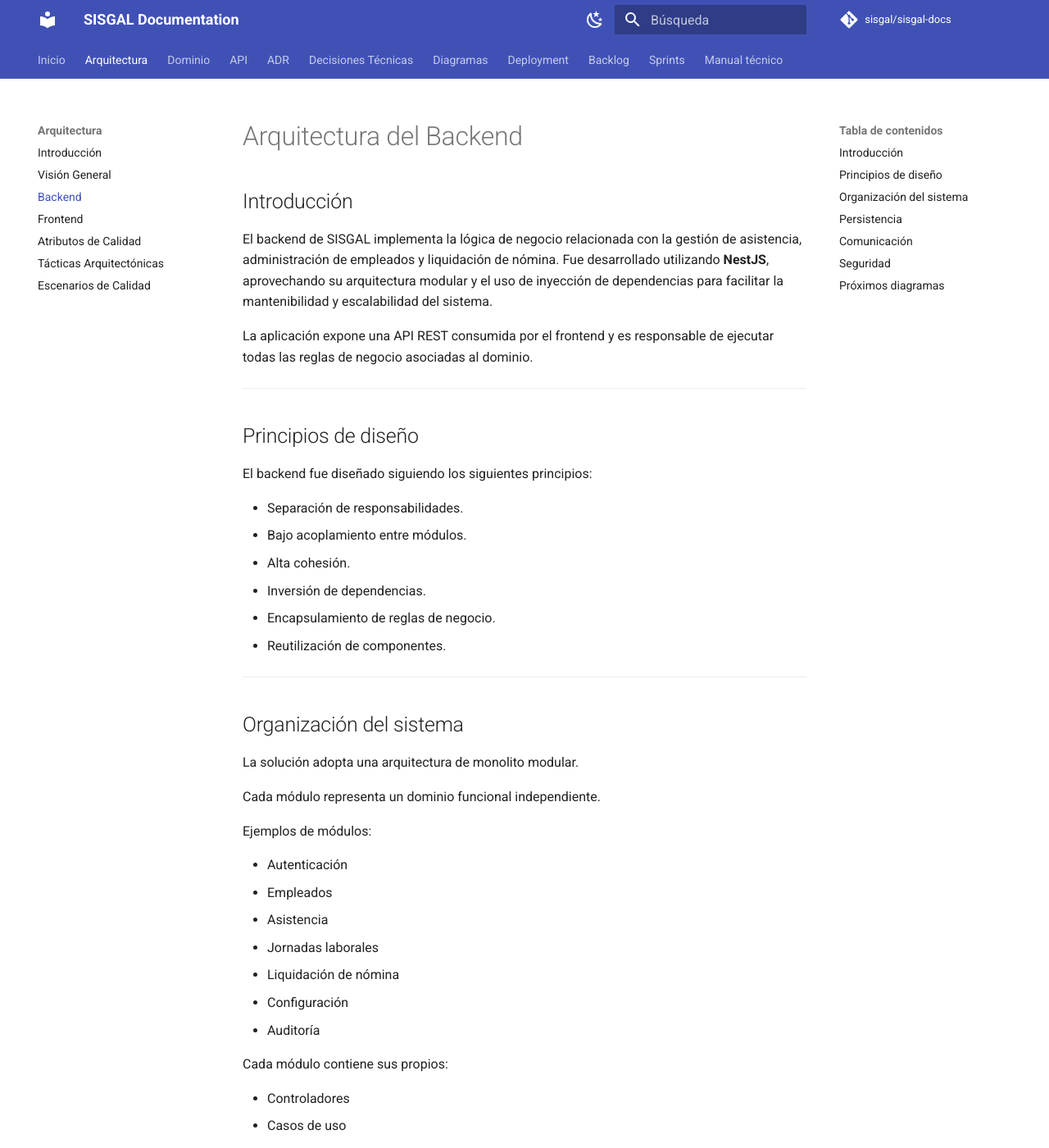
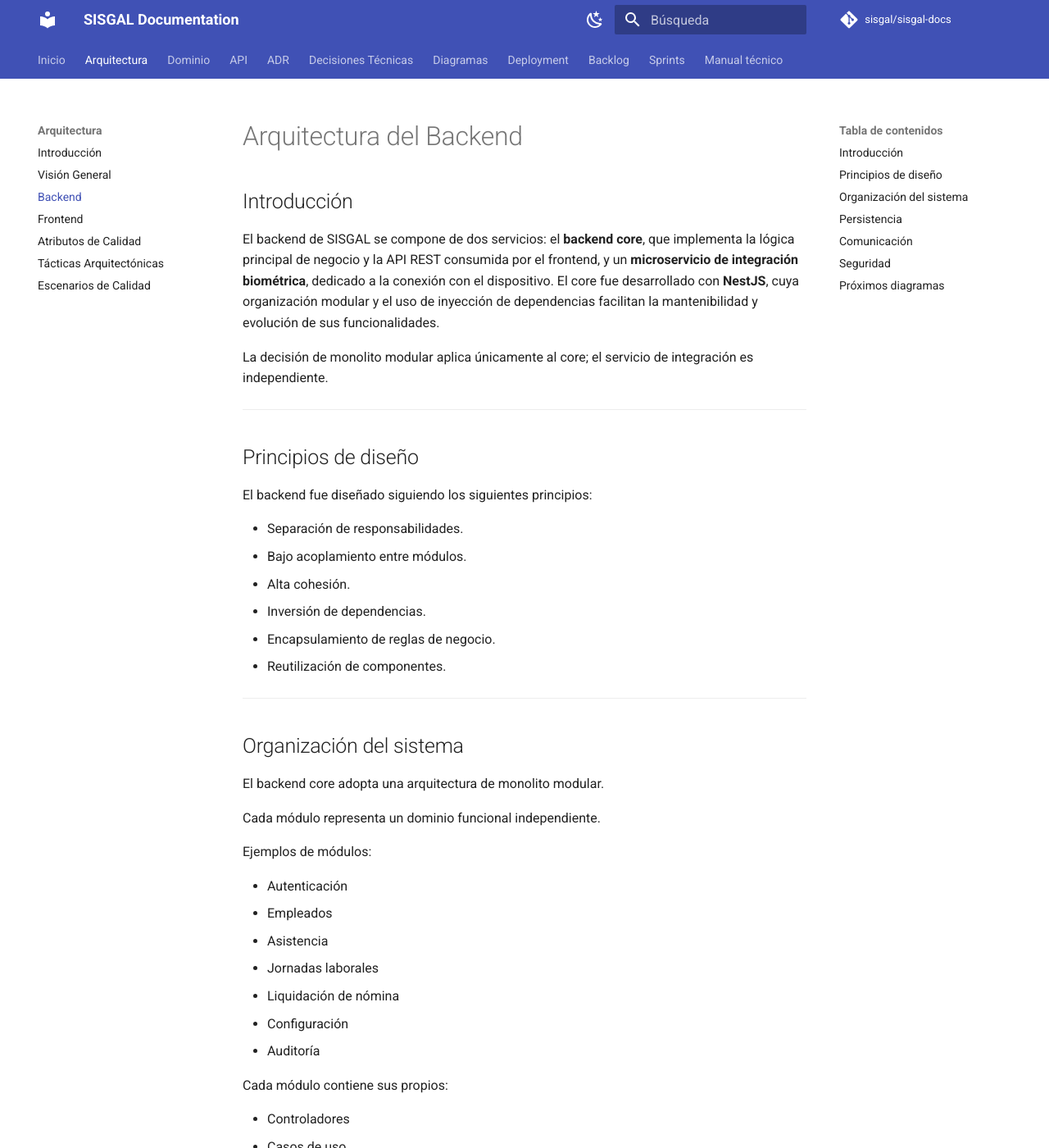
Before and after one commit to sisgal-platform/sisgal-docs, an MkDocs documentation site: the page built from docs/architecture/backend.md, in a window 1280 px wide and 1400 px high. Shown: the whole window at 82% size. Built offline with MkDocs 1.6.1 and Material for MkDocs 9.7.7, drawn with Linux system fonts in a browser that asks for light colours; comment, search, counter and statistics services are not loaded; some of the changed text lies outside the part shown.

Commit message:
docs: clarify core and biometric backend services

```diff
--- a/docs/architecture/backend.md
+++ b/docs/architecture/backend.md
@@ -2,9 +2,9 @@
 
 ## Introducción
 
-El backend de SISGAL implementa la lógica de negocio relacionada con la gestión de asistencia, administración de empleados y liquidación de nómina. Fue desarrollado utilizando **NestJS**, aprovechando su arquitectura modular y el uso de inyección de dependencias para facilitar la mantenibilidad y escalabilidad del sistema.
+El backend de SISGAL se compone de dos servicios: el **backend core**, que implementa la lógica principal de negocio y la API REST consumida por el frontend, y un **microservicio de integración biométrica**, dedicado a la conexión con el dispositivo. El core fue desarrollado con **NestJS**, cuya organización modular y el uso de inyección de dependencias facilitan la mantenibilidad y evolución de sus funcionalidades.
 
-La aplicación expone una API REST consumida por el frontend y es responsable de ejecutar todas las reglas de negocio asociadas al dominio.
+La decisión de monolito modular aplica únicamente al core; el servicio de integración es independiente.
 
 ---
 
@@ -23,7 +23,7 @@ El backend fue diseñado siguiendo los siguientes principios:
 
 ## Organización del sistema
 
-La solución adopta una arquitectura de monolito modular.
+El backend core adopta una arquitectura de monolito modular.
 
 Cada módulo representa un dominio funcional independiente.
 
@@ -58,9 +58,9 @@ El acceso a la base de datos se encuentra encapsulado en la capa de infraestruct
 
 ## Comunicación
 
-La comunicación con el frontend se realiza mediante una API REST utilizando JSON.
+La comunicación entre el frontend y el backend core se realiza mediante una API REST utilizando JSON.
 
-Las integraciones con dispositivos biométricos serán realizadas mediante un servicio especializado encargado de transformar y registrar las marcaciones recibidas.
+La conexión con el dispositivo biométrico está a cargo del microservicio de integración, independiente del core.
 
 ---
 
```
